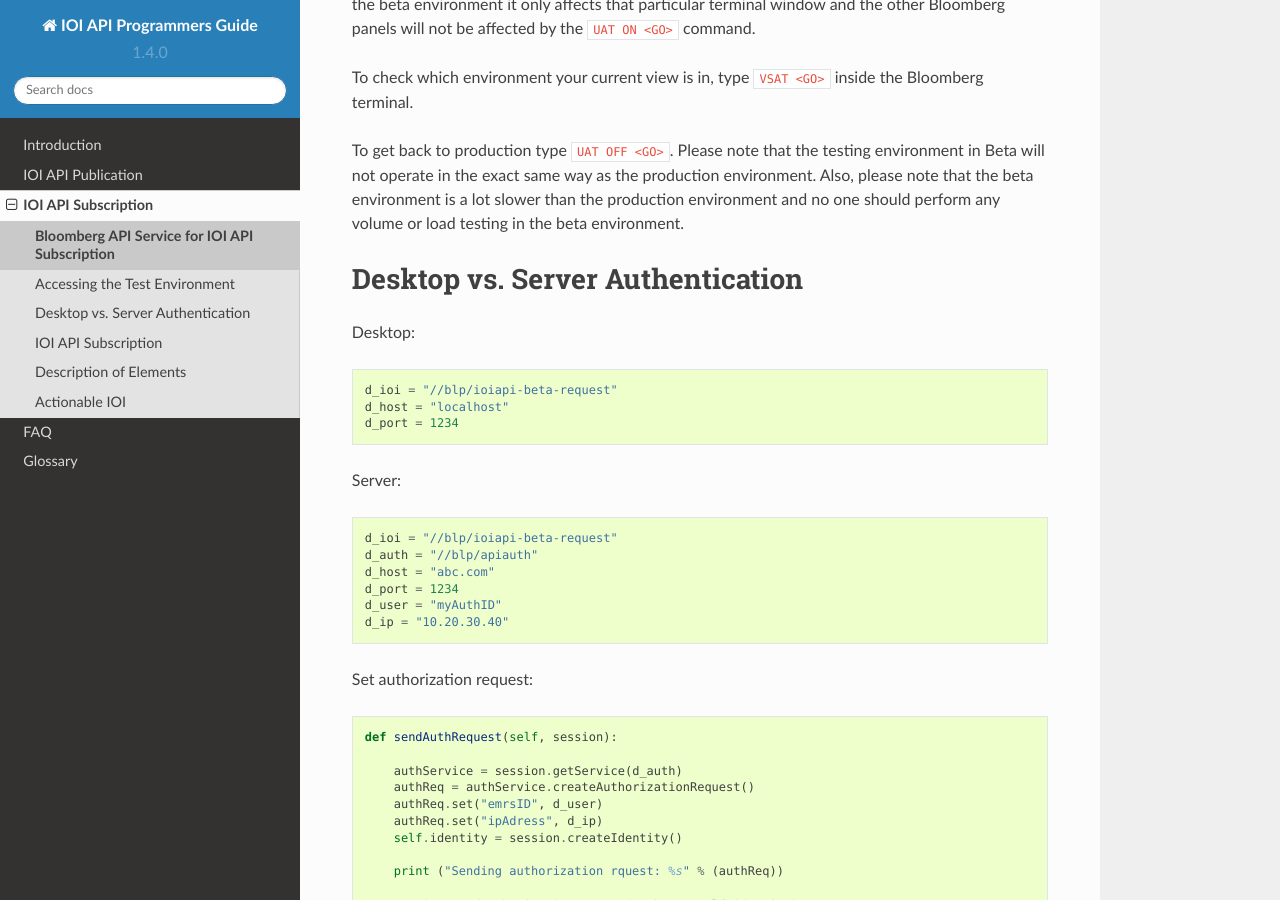
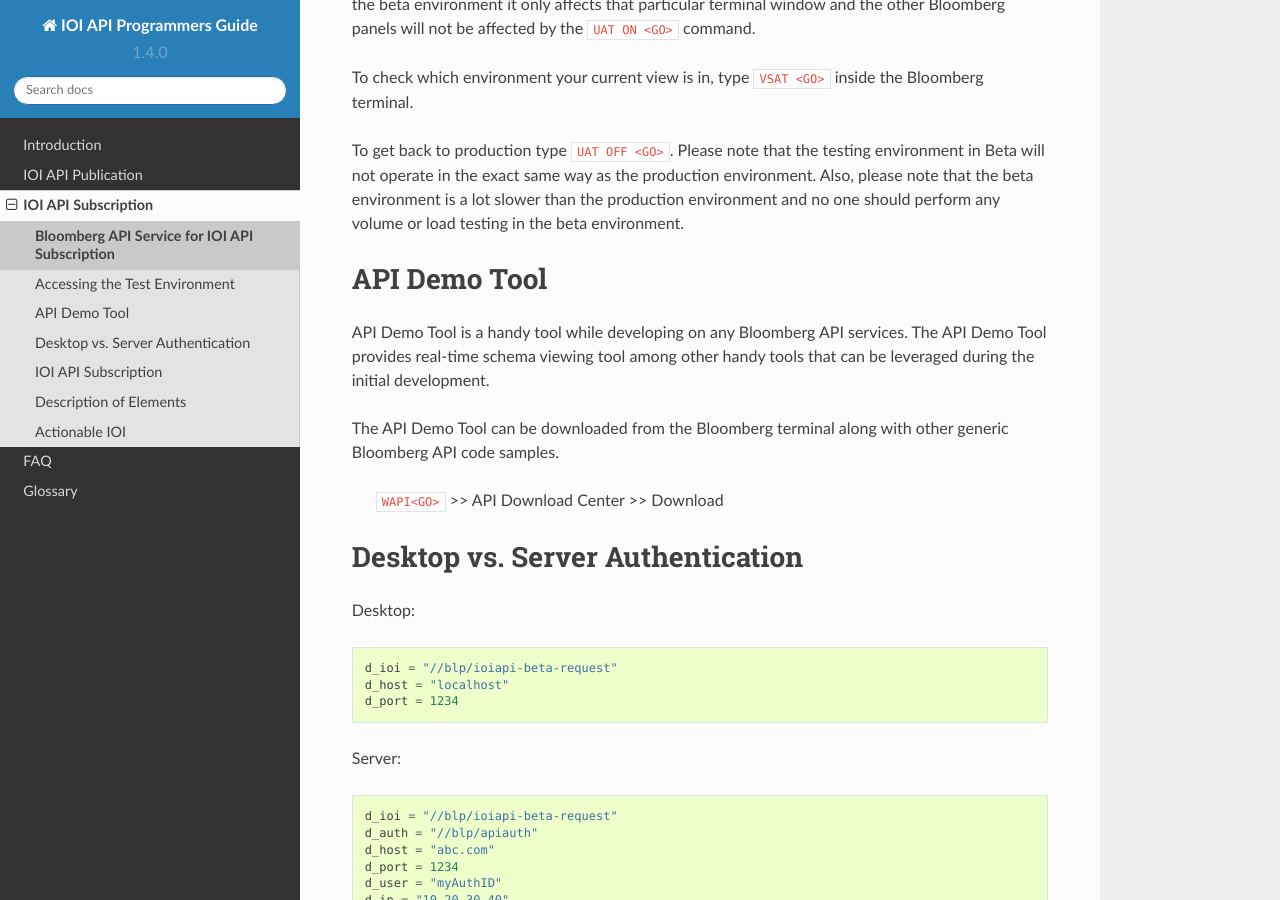
Before and after one commit to tkim/ioi_api_doc, a Sphinx documentation site: the page built from source/subscription/subscription.rst, in a window 1280 px wide and 900 px high, scrolled down 519 px. Built offline with Sphinx 7.4.7 and the Read the Docs theme 2.0.0, drawn with Linux system fonts in a browser that asks for light colours; formulas are drawn with MathJax 3.

Commit message:
update doc
Added API Demo Tool section.

```diff
--- a/source/subscription/subscription.rst
+++ b/source/subscription/subscription.rst
@@ -18,6 +18,15 @@
 To get back to production type ``UAT OFF <GO>``. Please note that the testing environment in Beta will not
 operate in the exact same way as the production environment. Also, please note that the beta environment is a lot slower than the
 production environment and no one should perform any volume or load testing in the beta environment.
+
+
+API Demo Tool
+=============
+API Demo Tool is a handy tool while developing on any Bloomberg API services. The API Demo Tool provides real-time schema viewing tool among other handy tools that can be leveraged during the initial development.
+
+The API Demo Tool can be downloaded from the Bloomberg terminal along with other generic Bloomberg API code samples.
+
+    ``WAPI<GO>`` >> API Download Center >> Download
 
 
 Desktop vs. Server Authentication
```
Also changed, not shown: source/publication/reqResp.rst (+9 -0 lines), 11 other files.
